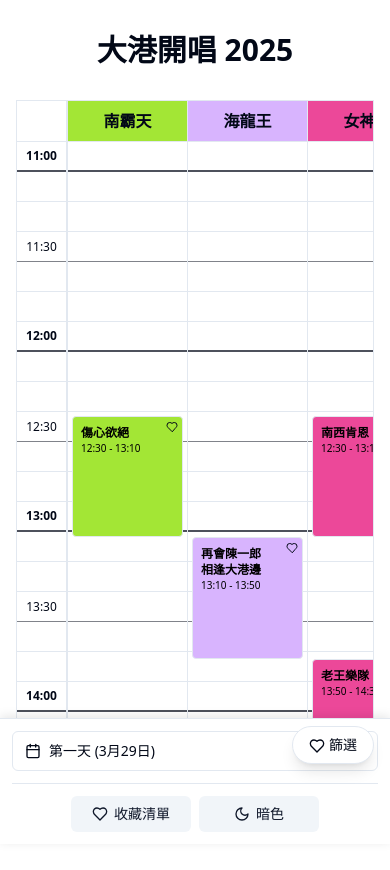
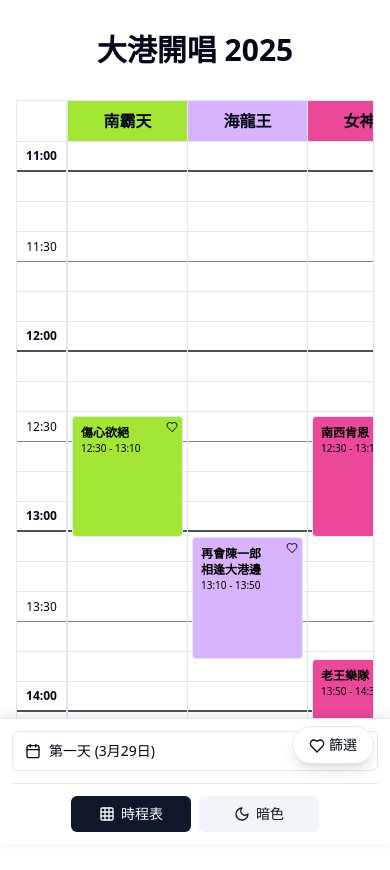
Before and after one commit to Yukaii/festva, a Next.js app: page / in a window 390 px wide. Shown: the top 870 px of the page. Built offline with nearby package versions, Linux system fonts and the light colour scheme.

Commit message:
feat: enhance mobile view toggle buttons for improved user experience

```diff
--- a/components/festival-timetable-absolute.tsx
+++ b/components/festival-timetable-absolute.tsx
@@ -124,34 +124,30 @@ export function FestivalTimetable() {
 
           {/* View and action tools section */}
           <div className="flex justify-center w-full flex-wrap gap-2">
+            {/* Always show Timetable button */}
             <button
               type="button"
               className={cn(
                 "flex items-center justify-center px-3 py-2 rounded-md bg-secondary text-secondary-foreground text-sm flex-1 min-w-[70px] max-w-[120px]",
-                mobileView === "favorites" && "bg-primary text-primary-foreground font-medium"
+                // Style to indicate when grid view is active
+                mobileView === "grid" && "bg-primary text-primary-foreground font-medium"
               )}
-              onClick={() => setMobileView(mobileView === "grid" ? "favorites" : "grid")}
+              onClick={() => setMobileView("grid")}
             >
-              {mobileView === "grid" ? (
-                <>
-                  <Heart className="h-4 w-4 mr-1.5" />
-                  收藏清單
-                </>
-              ) : (
-                <>
-                  <Grid className="h-4 w-4 mr-1.5" />
-                  時程表
-                </>
-              )}
+              <Grid className="h-4 w-4 mr-1.5" />
+              時程表
             </button>
 
+            {/* Share button - only shown if favorites exist, switches TO favorites view */}
             {favorites.length > 0 && (
               <button
                 type="button"
                 className={cn(
                   "flex items-center justify-center px-3 py-2 rounded-md bg-secondary text-secondary-foreground text-sm flex-1 min-w-[70px] max-w-[120px]",
+                  // Style the share button to indicate it leads to favorites view when active
                   mobileView === "favorites" && "bg-primary text-primary-foreground font-medium"
                 )}
+                // Share button now switches to the favorites view
                 onClick={() => setMobileView("favorites")}
               >
                 <Share2 className="h-4 w-4 mr-1.5" />
```
